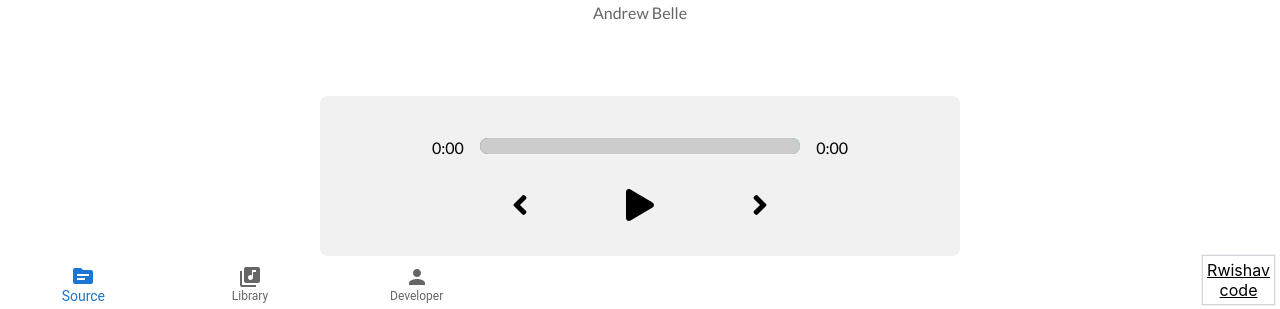
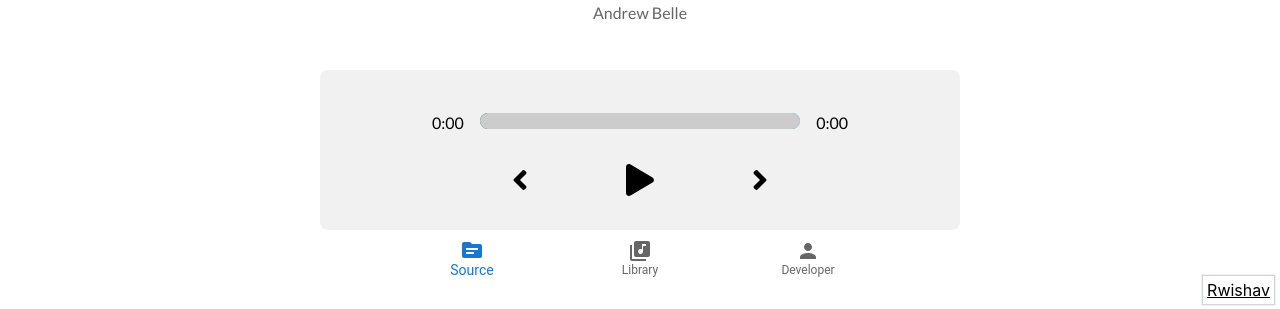
Before and after one commit to rwishavg/Ours, a React (Create React App) app: page / in a window 1280 px wide. Shown: the part 490-799 px from the top of the page. Built offline with nearby package versions, Linux system fonts and the light colour scheme.

Commit message:
navigation : library and source buttons configured

```diff
--- a/src/App.js
+++ b/src/App.js
@@ -86,7 +86,7 @@ const App = () => {
 				libraryStatus={libraryStatus}
 			/>
 			<Credit />
-			<Footer libraryStatus={libraryStatus} setLibraryStatus={setLibraryStatus} />
+			<Footer libraryStatus={libraryStatus} setLibraryStatus={setLibraryStatus}/>
 			<audio
 				onLoadedMetadata={updateTimeHandler}
 				onTimeUpdate={updateTimeHandler}
--- a/src/components/Credit.js
+++ b/src/components/Credit.js
@@ -5,9 +5,6 @@ const Credit = () => {
 		<CreditContainer>
 			<Link href="https://rwishav-ghosh.web.app/" target="_blank">
 				Rwishav
-			</Link>
-			<Link href="https://github.com/rwishavg/Ours" target="_blank">
-				code
 			</Link>
 		</CreditContainer>
 	);
--- a/src/components/Footer.js
+++ b/src/components/Footer.js
@@ -1,5 +1,6 @@
 import * as React from 'react';
 import Box from '@mui/material/Box';
+// import styled from "styled-components";
 import BottomNavigation from '@mui/material/BottomNavigation';
 import BottomNavigationAction from '@mui/material/BottomNavigationAction';
 import PersonIcon from '@mui/icons-material/Person';
@@ -10,18 +11,12 @@ export default function SimpleBottomNavigation({libraryStatus, setLibraryStatus}
   const [value, setValue] = React.useState(0);
 
   return (
-    <Box sx={{ width: 500 }}>
-      <BottomNavigation
-        showLabels
-        value={value}
-        onChange={(event, newValue) => {
-          setValue(newValue);
-        }}
-      >
-        <BottomNavigationAction label="Source" icon={<SourceIcon />} />
-        <BottomNavigationAction onClick={() => setLibraryStatus(!libraryStatus)} label="Library" icon={<LibraryMusicIcon />} />
-        <BottomNavigationAction label="Developer" icon={<PersonIcon />} />
-      </BottomNavigation>
-    </Box>
+      <Box sx={{ }}>
+      <BottomNavigation showLabels value={value} onChange={(event, newValue) => { setValue(newValue); }}>
+          <BottomNavigationAction href="https://github.com/rwishavg/Ours" label="Source" icon={<SourceIcon />} />
+          <BottomNavigationAction onClick={() => setLibraryStatus(!libraryStatus)} label="Library" icon={<LibraryMusicIcon />} />
+          <BottomNavigationAction label="Developer" icon={<PersonIcon />} />
+        </BottomNavigation>
+      </Box>
   );
 }
--- a/src/components/Player.js
+++ b/src/components/Player.js
@@ -129,7 +129,6 @@ const Player = ({
 };
 
 const PlayerContainer = styled.div`
-	margin-top: 2%;
 	background-color: #F1F1F1;
 	min-height: 20vh;
 	margin-left: 50%;
```
